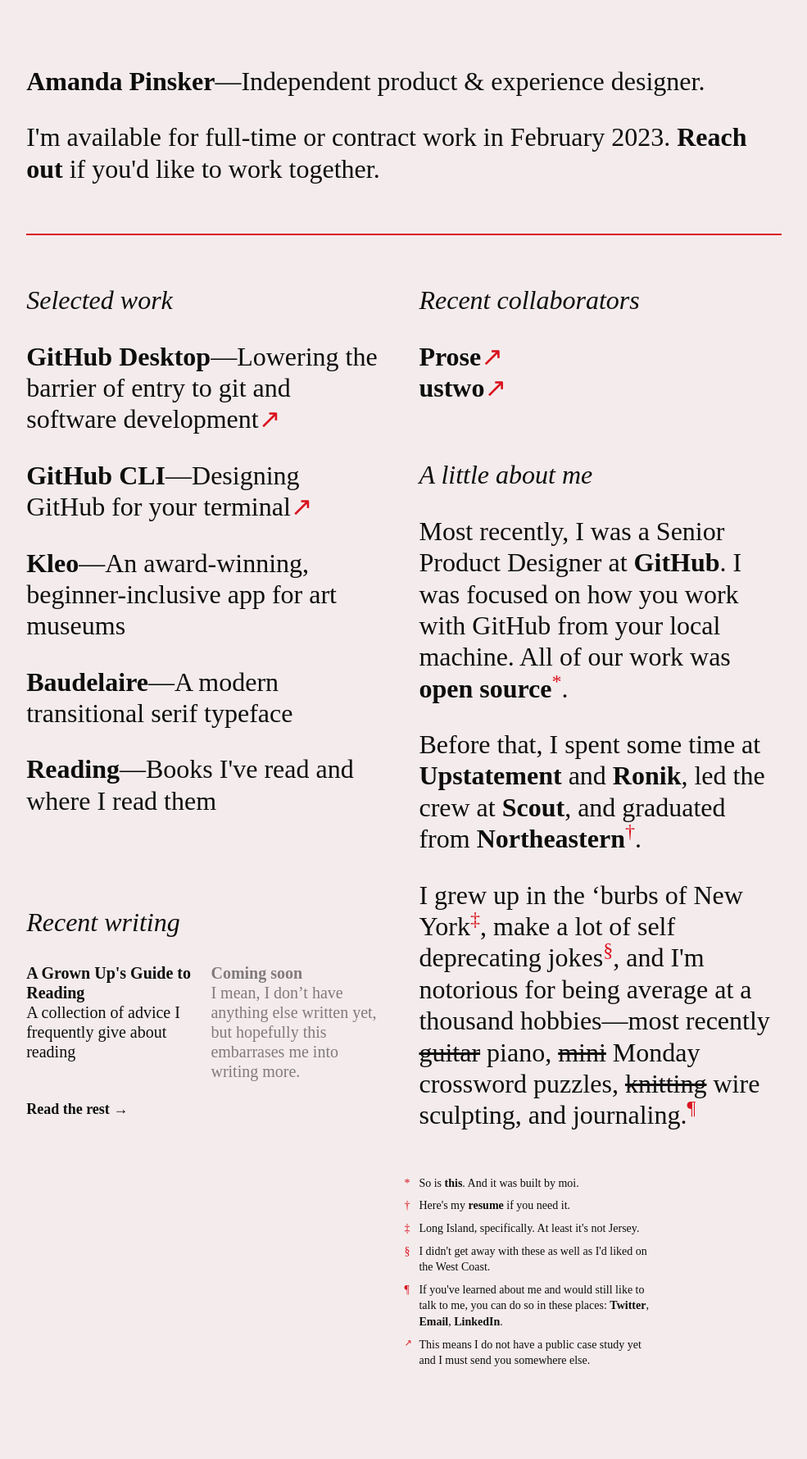
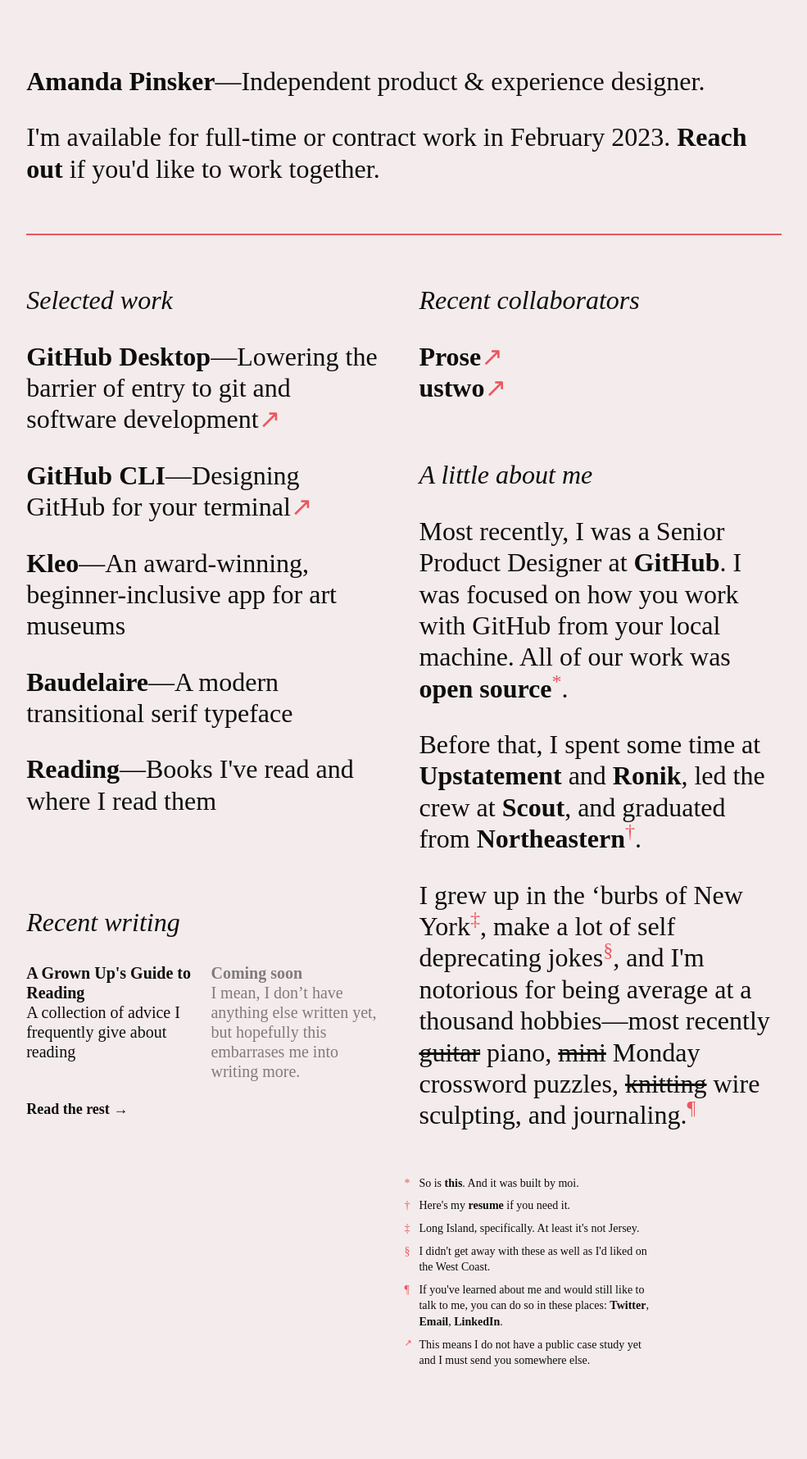
Before and after one commit to ampinsk/ampinsk.github.io, a Jekyll site: the page built from index.html, in a window 1280 px wide. Shown: the whole page at 82% size, without its empty margins (147-1132 px from the left). Built offline with Jekyll 4.4.1, drawn with Linux system fonts in a browser that asks for light colours; some web fonts are replaced.

Commit message:
tweak red color

```diff
--- a/_sass/_variables.scss
+++ b/_sass/_variables.scss
@@ -3,7 +3,7 @@
 $black: #0e0d0e;
 $gray: #CCCCCC;
 $gray-dark: #797474;
-$red: #DA131F;
+$red: #eb5760;
 $blue: #1212e1;
 $beige: #f7eddd;
 $beige-gray: #888073;
```
